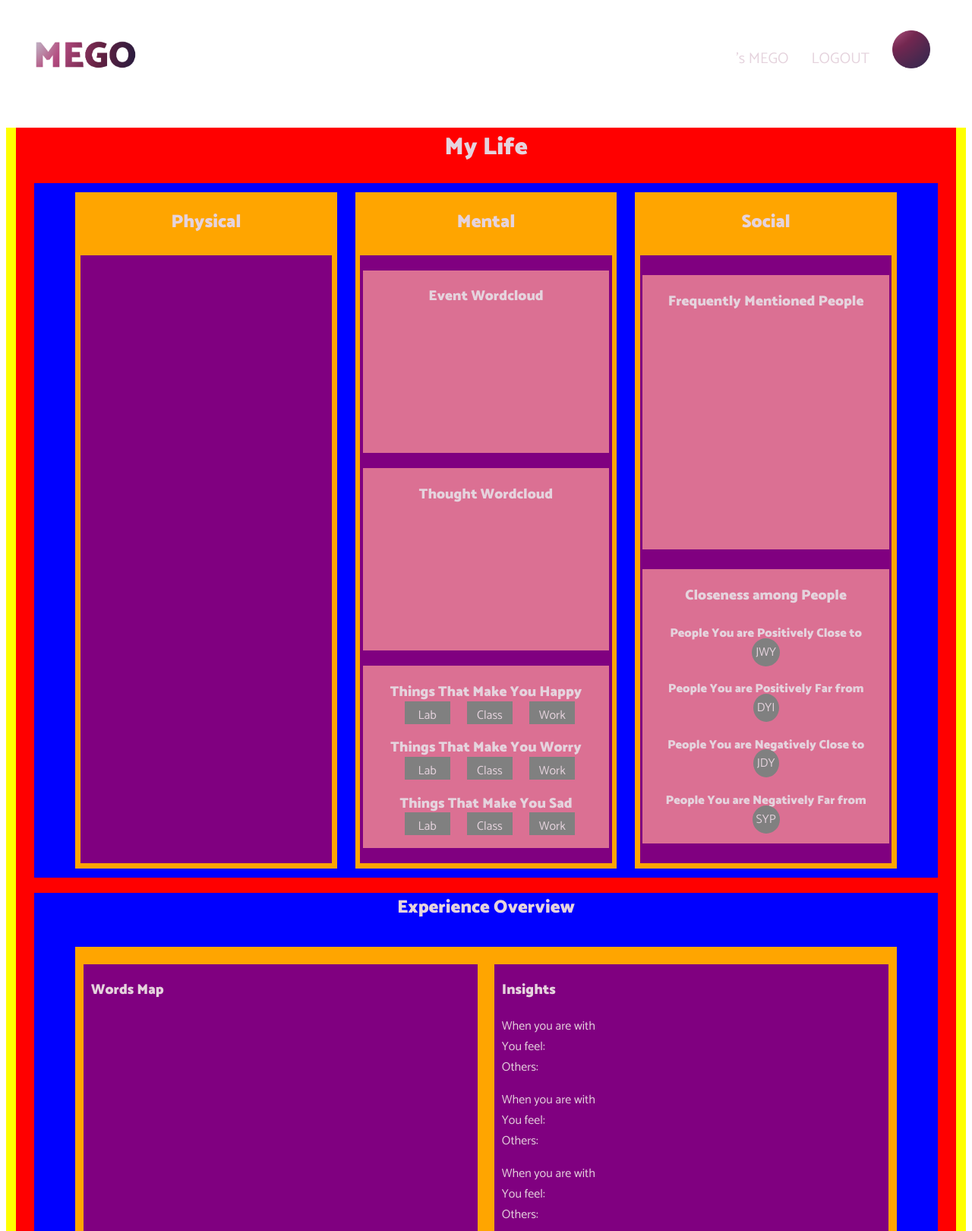
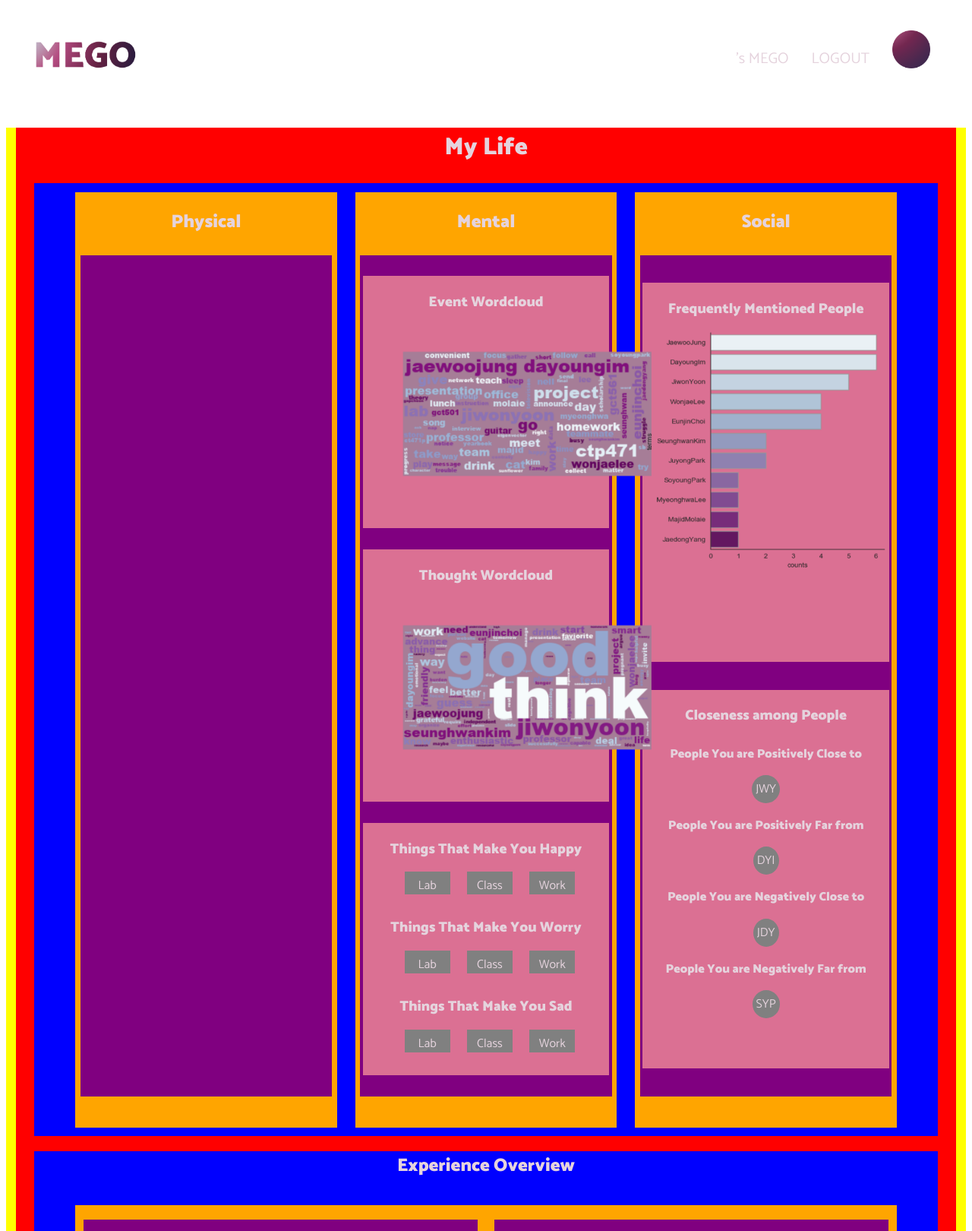
Before and after one commit to JECH2/MEgo_website, a Django app: page /MEgo/report/ in a window 1280 px wide. Shown: the top 1620 px of the page at 76% size. Run offline with Django 3.2, Linux system fonts and the light colour scheme; a user stored in the database is signed in; some libraries are stand-ins or nearby versions.

Commit message:
images added

```diff
--- a/MEgo/static/css/MEgo.css
+++ b/MEgo/static/css/MEgo.css
@@ -297,20 +297,20 @@ h1, h2, h3, h4 {
 /* Report wrapper */
 .report-wrapper {
     width: 100%;
-    height: 3500px;
+    height: 4000px;
     background-color: yellow;
 }
 
 /* My Life */
 .my-life {
     width: 98%;
-    height: 45%;
+    height: 55%;
     background-color: red;
 }
 
 .my-life > .physical-mental-social {
     width: 96%;
-    height: 58%;
+    height: 57%;
     background-color: blue;
     /* Display is flexbox that adds horizontally */
     display: inline-flex;
@@ -370,13 +370,20 @@ h1, h2, h3, h4 {
     margin-left: 1%;
 }
 
+.mental-content img {
+    position: relative;
+    margin-top: -100px;
+    max-width: 130%;
+    max-height: 130%;
+}
+
 .emotion-factor > h3 {
     height: 5%;
 }
 
 .emotion-factor > div {
     width: 80%;
-    height: 10%;
+    height: 15%;
     display: flex;
     flex-direction: row;
     justify-content: space-evenly;
@@ -415,8 +422,15 @@ h1, h2, h3, h4 {
     margin-left: 1%;
 }
 
+.people-count > img {
+    position: relative;
+    margin-top: -10px;
+    max-width: 100%;
+    max-height: 100%;
+}
+
 .people-closeness > h4 {
-    height: 1%;
+    height: 5%;
 }
 
 .people-closeness > div > span {
@@ -431,13 +445,13 @@ h1, h2, h3, h4 {
 
 .my-life > .experience-overview {
     width: 96%;
-    height: 35%;
+    height: 38%;
     background-color: blue;
 }
 
 .cluster-description {
     width: 91%;
-    height: 83%;
+    height: 90%;
     background-color: orange;
     margin: 1%;
     display: inline-flex;
@@ -453,7 +467,7 @@ h1, h2, h3, h4 {
 
 .cluster-description > div {
     width: 48%;
-    height: 90%;
+    height: 95%;
     background-color: purple;
     margin-right: 1%;
     margin-left: 1%;
@@ -462,6 +476,15 @@ h1, h2, h3, h4 {
 
 .cluster-description > div > h3, p {
     margin-left: 10px;
+}
+
+.word-clustering > img {
+    position: relative;
+    margin-top: -50px;
+    max-width: 110%;
+    max-height: 110%;
+    justify-self: center;
+    align-self: center;
 }
 
 /* Life I wish to live */
@@ -572,6 +595,7 @@ h1, h2, h3, h4 {
     display: flex;
     justify-content: center;
     align-items: center;
+
 }
 
 .overall-advice > div {
--- a/MEgo/templates/MEgo/analysis_report.html
+++ b/MEgo/templates/MEgo/analysis_report.html
@@ -29,10 +29,12 @@
                     <div class='event-wordcloud'>
                         <!-- H3 heading -->
                         <h3>Event Wordcloud</h3>
+                        <img src="{% static 'example_data_visualization/wordcloud_event.png' %}" alt="Event Wordcloud">
                     </div>
                     <div class='thought-wordcloud'>
                         <!-- H3 heading -->
                         <h3>Thought Wordcloud</h3>
+                        <img src="{% static 'example_data_visualization/wordcloud_thought.png' %}" alt="Thought Wordcloud">
                     </div>
                     <div class='emotion-factor'>
                         <!-- H3 heading -->
@@ -68,6 +70,7 @@
                     <!-- People count -->
                     <div class="people-count">
                         <h3>Frequently Mentioned People</h3>
+                        <img src="{% static 'example_data_visualization/people_count.png' %}" alt="People Count">
                     </div>
 
                     <!-- People count description -->
@@ -104,6 +107,7 @@
                 <!-- Word clustering -->
                 <div class="word-clustering">
                     <h3>Words Map</h3>
+                    <img src="{% static 'example_data_visualization/word clustering.png' %}" alt="Word Clustering">
                 </div>
 
                 <!-- Word clustering description -->
```
Also changed, not shown: MEgo/templates/Goals/lifegoal_input.html (added, +34 -0 lines), MEgo/static/example_data_visualization/people_count.png, db.sqlite3.
